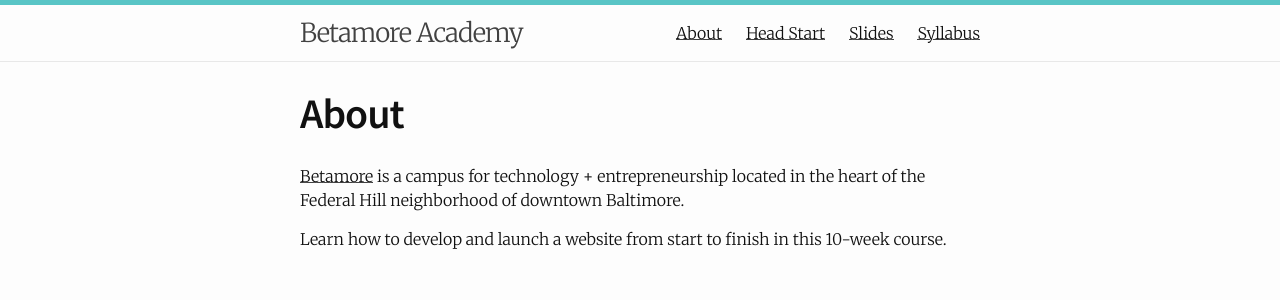
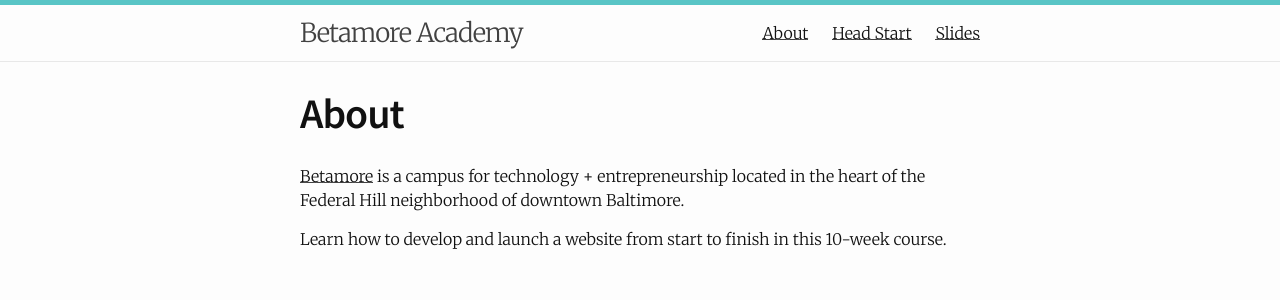
Before and after one commit to betamore/fewd, a Jekyll site: the page built from about.md, in a window 1280 px wide. Shown: the top 300 px of the page. Built offline with Jekyll 4.4.1, drawn with Linux system fonts in a browser that asks for light colours.

Commit message:
show only About and Headstart in header nav

```diff
--- a/_includes/header.html
+++ b/_includes/header.html
@@ -12,9 +12,11 @@
 
       <div class="trigger">
         {% for my_page in site.pages %}
+        {% unless my_page.title == 'Instructor Slides' or my_page.title == 'Syllabus' %}
           {% if my_page.title %}
           <a class="page-link" href="{{ my_page.url | prepend: site.baseurl }}">{{ my_page.title }}</a>
           {% endif %}
+        {% endunless %}
         {% endfor %}
       </div>
     </nav>
```
